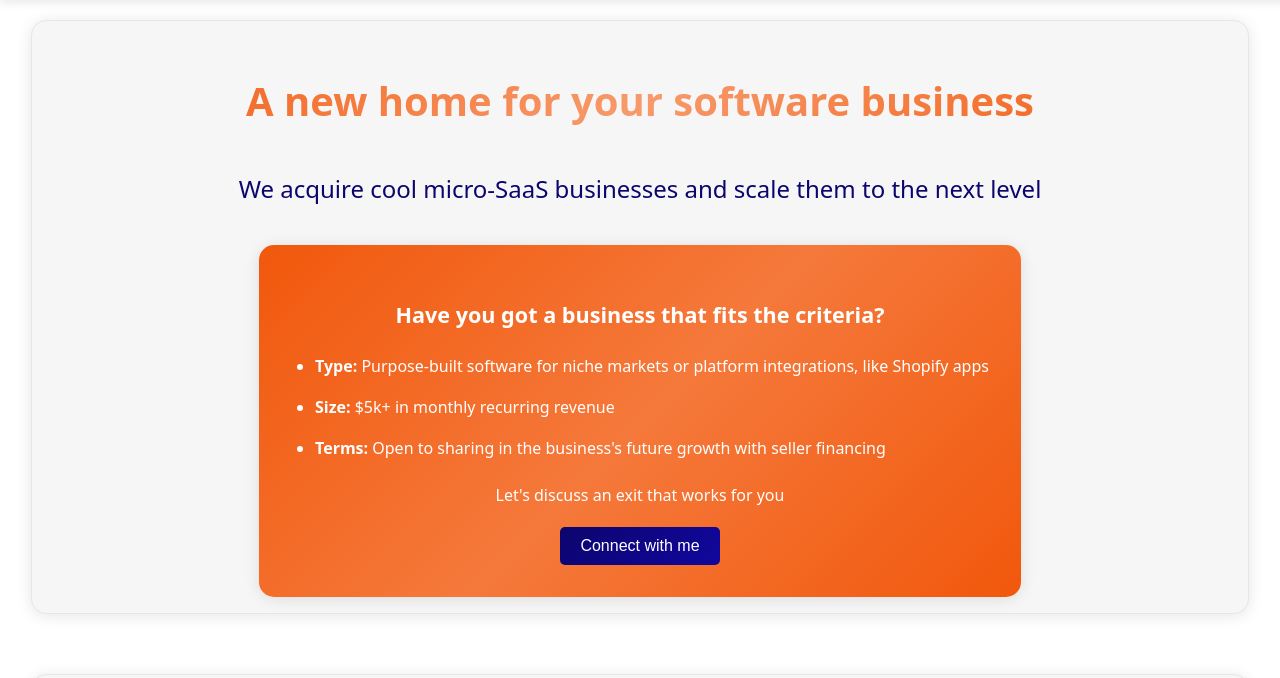
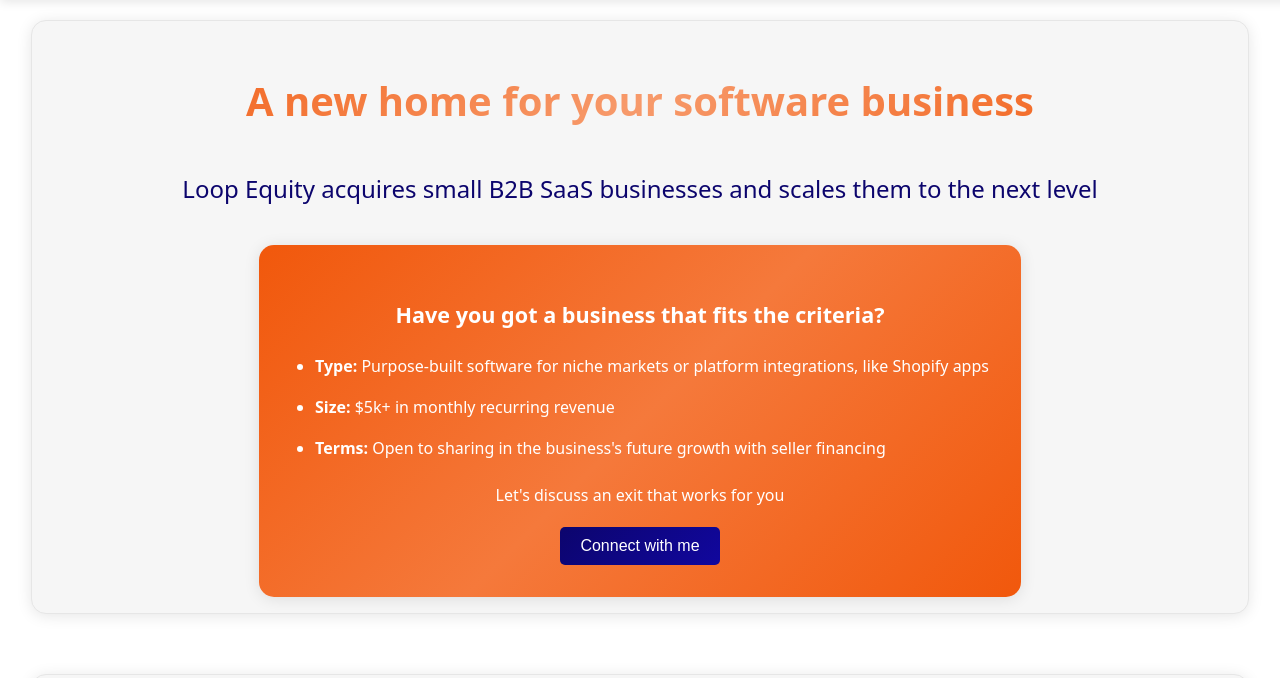
Before and after one commit to amanisheikh1/loopequity.co, a website: page index.html in a window 1280 px wide. Shown: the part 72-750 px from the top of the page. Drawn offline with Linux system fonts and the light colour scheme.

Commit message:
Update index.html

```diff
--- a/index.html
+++ b/index.html
@@ -23,8 +23,7 @@
 
         <section id="attention" class="attention">
             <h1>A new home for your software business</h1>
-<!--             <h2>Loop Equity acquires small B2B SaaS businesses and scales them to the next level</h2> -->
-            <h2>We acquire cool micro-SaaS businesses and scale them to the next level</h2>
+            <h2>Loop Equity acquires small B2B SaaS businesses and scales them to the next level</h2>
             <div class="standout-box">
                 <h3>Have you got a business that fits the criteria?</h3>
                 <ul>
```
